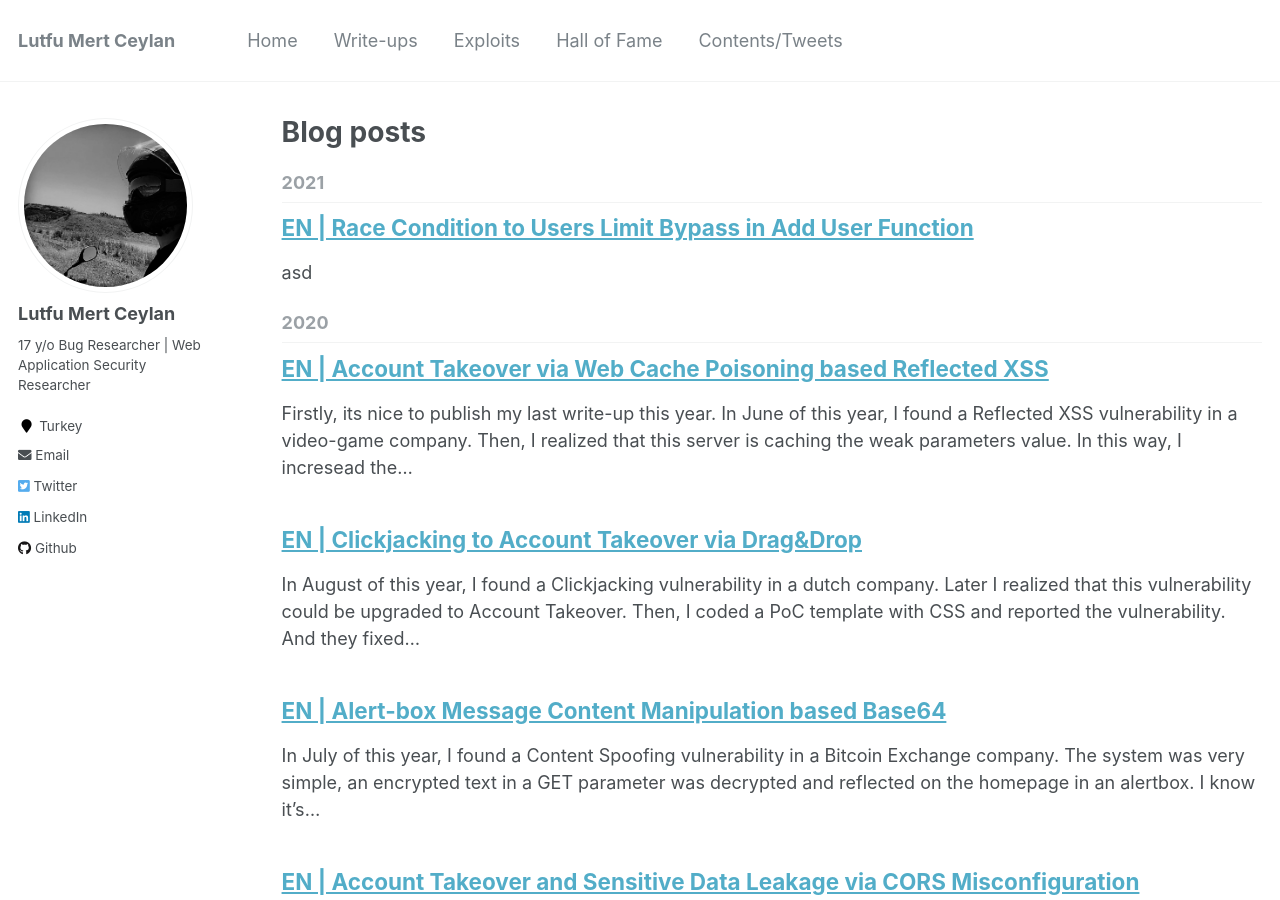
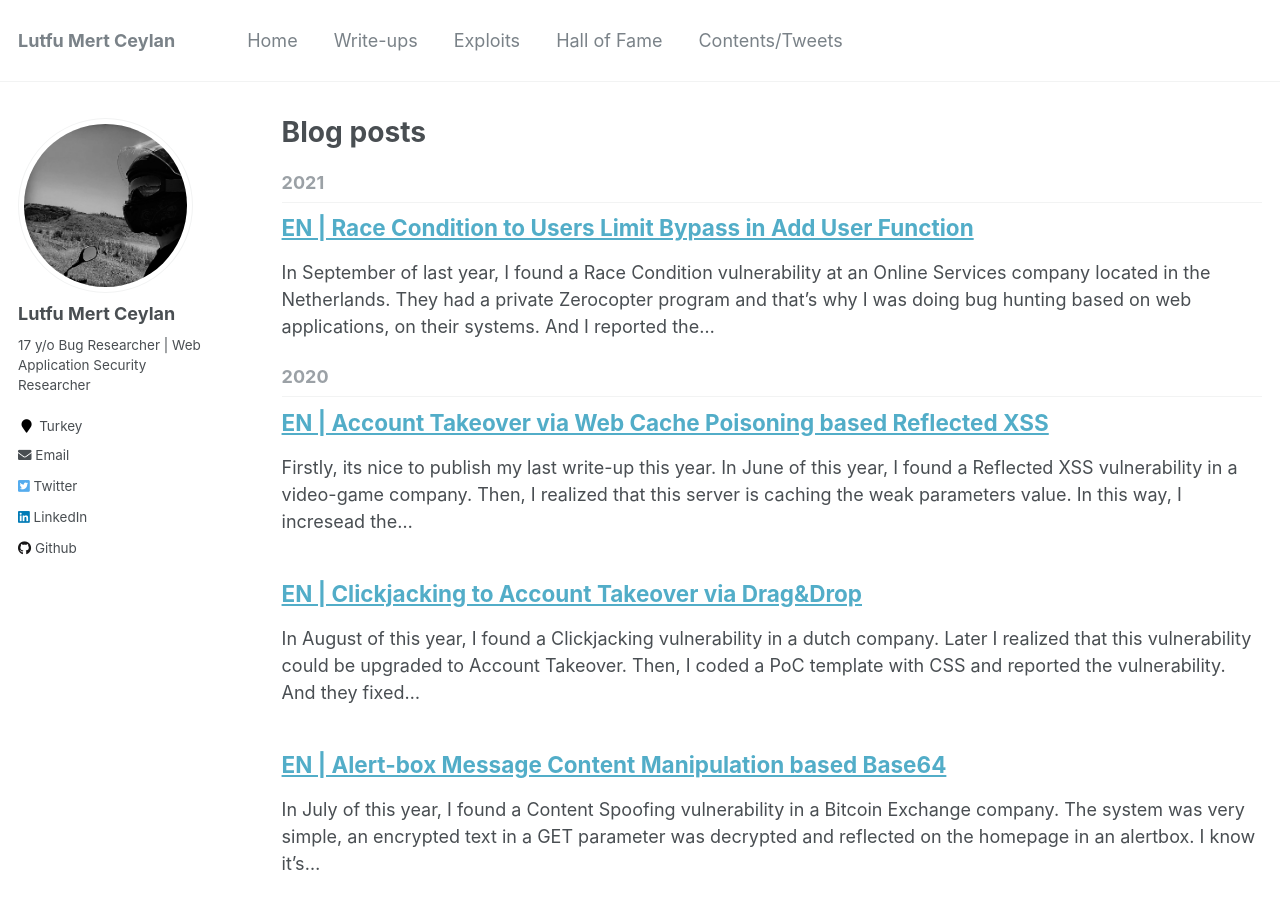
Before and after one commit to lutfumertceylan/mywebsite, a Jekyll site: the page built from _pages/year-archive.html, in a window 1280 px wide and 900 px high. Built offline with Jekyll 4.4.1, drawn with Linux system fonts in a browser that asks for light colours.

Commit message:
Update 2021-09-19-race-condition-limit-bypass.md

```diff
--- a/_posts/2021-09-19-race-condition-limit-bypass.md
+++ b/_posts/2021-09-19-race-condition-limit-bypass.md
@@ -10,7 +10,7 @@ tags:
   - bugbounty
   - write-up
   - poc
-excerpt: 'asd'
+excerpt: "In September of last year, I found a Race Condition vulnerability at an Online Services company located in the Netherlands. They had a private Zerocopter program and that's why I was doing bug hunting based on web applications, on their systems. And I reported the..."
 ---
 
 In September of last year, I found a Race Condition vulnerability at an Online Services company located in the Netherlands. They had a private Zerocopter
```
